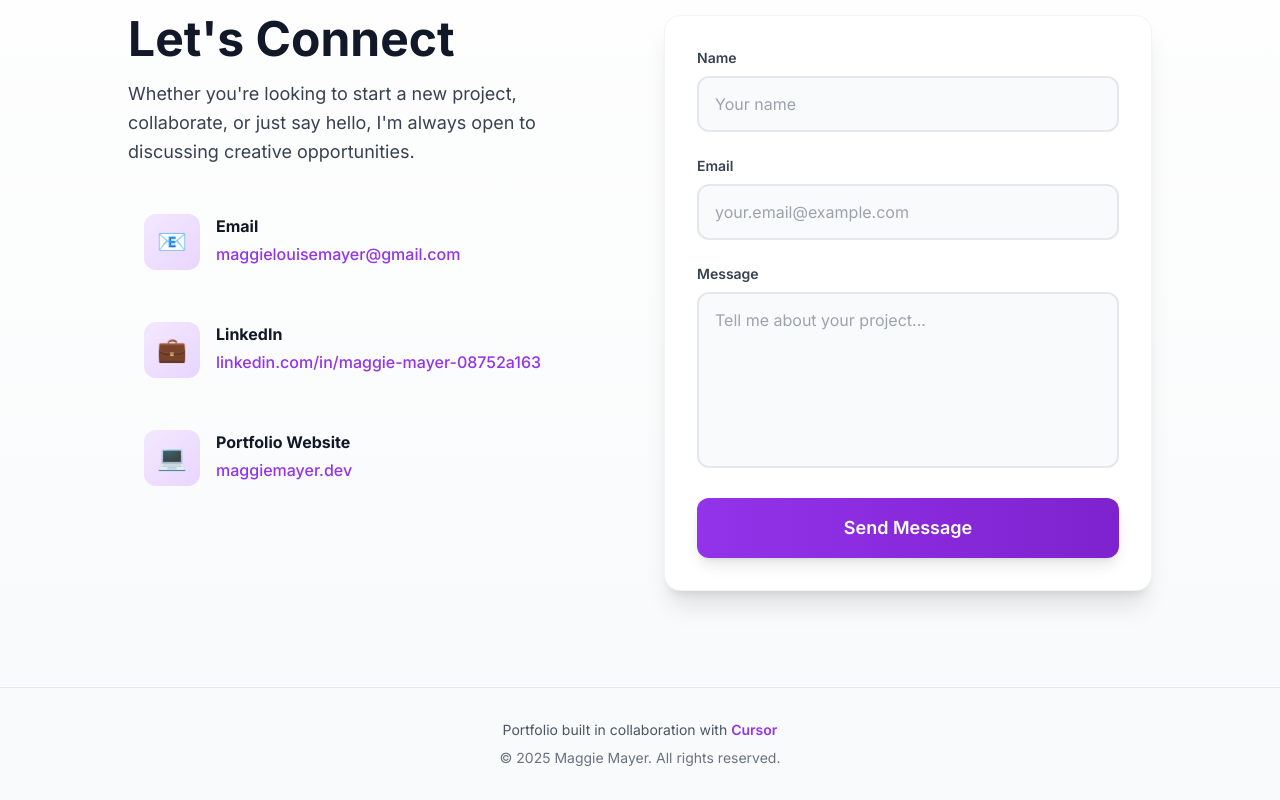
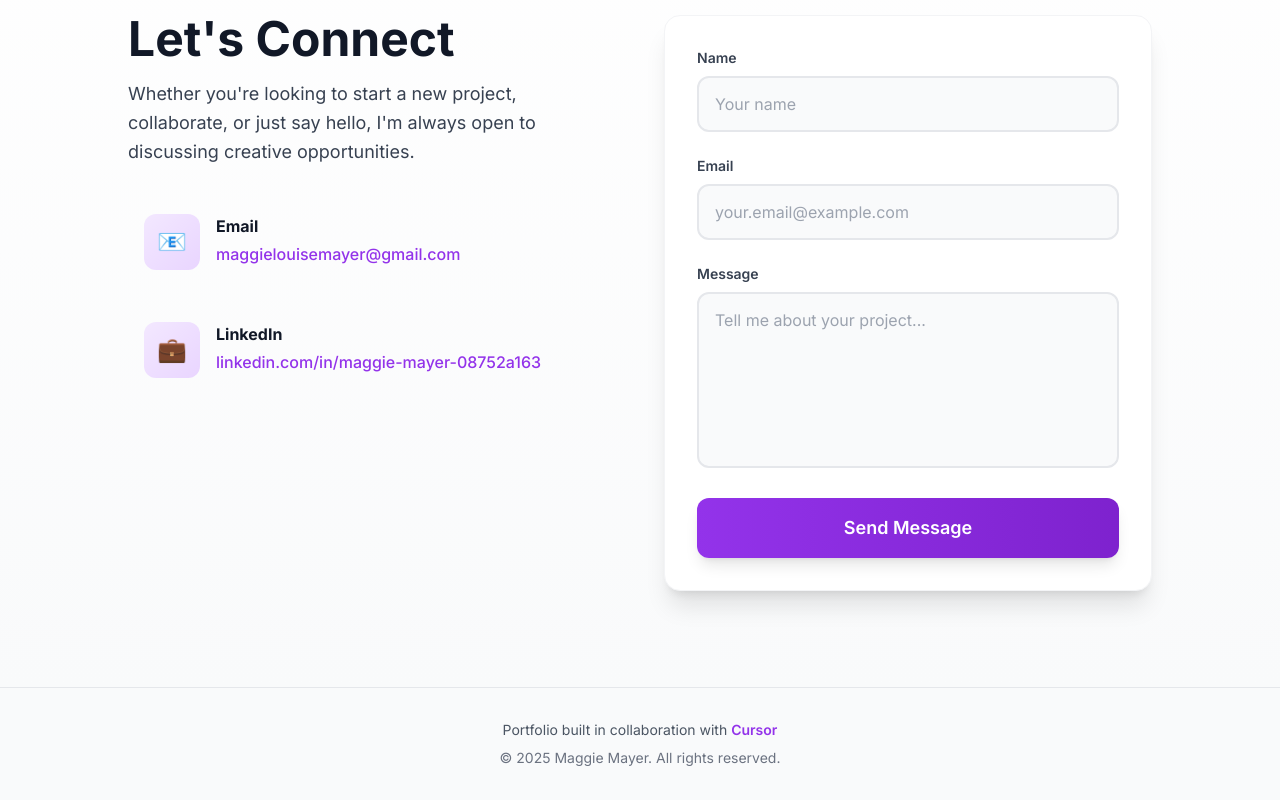
Before and after one commit to mlm272/maggiemayer-portfolio, a Next.js app: page / in a window 1280 px wide. Shown: the part 6463-7263 px from the top of the page. Built offline with nearby package versions, Linux system fonts and the light colour scheme; a web font is replaced by a local one.

Commit message:
Update Contact.tsx

```diff
--- a/components/Contact.tsx
+++ b/components/Contact.tsx
@@ -122,24 +122,6 @@ export default function Contact({ setActiveSection }: ContactProps) {
                   </p>
                 </div>
               </motion.a>
-
-              <motion.a
-                href="https://maggiemayer.dev"
-                target="_blank"
-                rel="noopener noreferrer"
-                whileHover={{ x: 5 }}
-                className="flex items-start space-x-4 p-4 rounded-xl hover:bg-white transition-colors group"
-              >
-                <div className="w-14 h-14 bg-gradient-to-br from-primary-100 to-primary-200 rounded-xl flex items-center justify-center flex-shrink-0 group-hover:scale-110 transition-transform">
-                  <span className="text-2xl">💻</span>
-                </div>
-                <div>
-                  <h4 className="font-bold text-gray-900 mb-1">Portfolio Website</h4>
-                  <p className="text-primary-600 hover:text-primary-700 font-medium">
-                    maggiemayer.dev
-                  </p>
-                </div>
-              </motion.a>
             </div>
           </motion.div>
 
```
